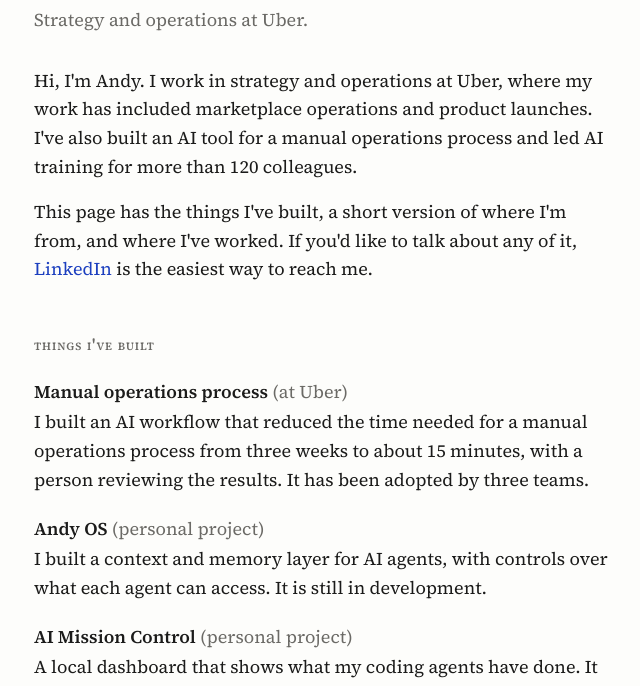
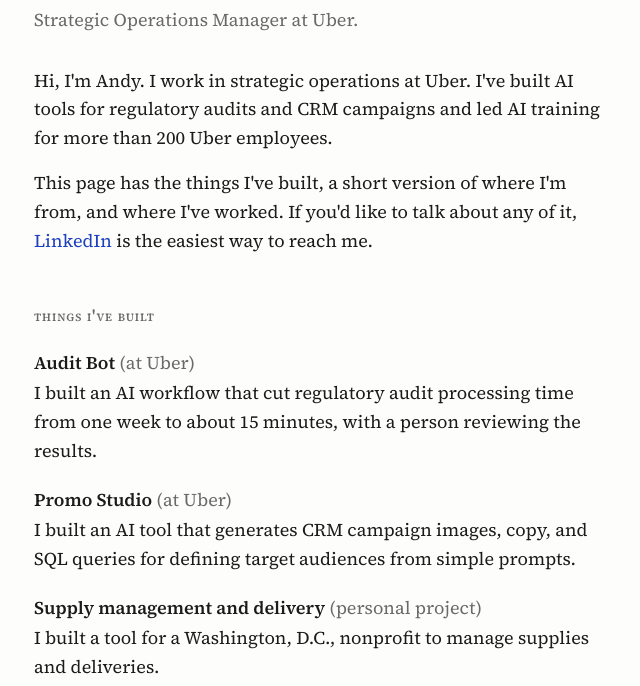
Before and after one commit to kyuyeun/kyuyeun.github.io, a plain HTML site: page index.html in a window 1280 px wide. Shown: the part 91-777 px from the top of the page, without its empty margins (318-958 px from the left). Drawn offline with Linux system fonts and the light colour scheme.

Commit message:
Align portfolio with current resume and add Promo Studio

```diff
--- a/index.html
+++ b/index.html
@@ -16,14 +16,20 @@
 <body>
 <main>
 <h1>Andy Lee</h1>
-<p class="sub">Strategy and operations at Uber.</p>
-<p>Hi, I&#x27;m Andy. I work in strategy and operations at Uber, where my work has included marketplace operations and product launches. I&#x27;ve also built an AI tool for a manual operations process and led AI training for more than 120 colleagues.</p>
+<p class="sub">Strategic Operations Manager at Uber.</p>
+<p>Hi, I&#x27;m Andy. I work in strategic operations at Uber. I&#x27;ve built AI tools for regulatory audits and CRM campaigns and led AI training for more than 200 Uber employees.</p>
 <p>This page has the things I&#x27;ve built, a short version of where I&#x27;m from, and where I&#x27;ve worked. If you&#x27;d like to talk about any of it, <a href="https://www.linkedin.com/in/andres-lee/">LinkedIn</a> is the easiest way to reach me.</p>
 <h2>things I&#x27;ve built</h2>
 <dl>
-<dt>Manual operations process <span style="font-weight:400;color:var(--muted)">(at Uber)</span>
+<dt>Audit Bot <span style="font-weight:400;color:var(--muted)">(at Uber)</span>
 </dt>
-<dd>I built an AI workflow that reduced the time needed for a manual operations process from three weeks to about 15 minutes, with a person reviewing the results. It has been adopted by three teams.</dd>
+<dd>I built an AI workflow that cut regulatory audit processing time from one week to about 15 minutes, with a person reviewing the results.</dd>
+<dt>Promo Studio <span style="font-weight:400;color:var(--muted)">(at Uber)</span>
+</dt>
+<dd>I built an AI tool that generates CRM campaign images, copy, and SQL queries for defining target audiences from simple prompts.</dd>
+<dt>Supply management and delivery <span style="font-weight:400;color:var(--muted)">(personal project)</span>
+</dt>
+<dd>I built a tool for a Washington, D.C., nonprofit to manage supplies and deliveries.</dd>
 <dt>Andy OS <span style="font-weight:400;color:var(--muted)">(personal project)</span>
 </dt>
 <dd>I built a context and memory layer for AI agents, with controls over what each agent can access. It is still in development.</dd>
@@ -39,14 +45,14 @@
 <h2>work and school</h2>
 <ul class="cv">
 <li>
-<span class="yr">2025 – now</span>
+<span class="yr">2025 – present</span>
 <span>
-<strong>Uber.</strong> Strategy and operations. My work has included marketplace operations, product launches, and the internal AI workflow described above.</span>
+<strong>Uber.</strong> Strategic Operations Manager. I analyzed regulatory and traffic data across 48 U.S. cities to help unlock $18M in annual revenue from cross-state trips. Audit Bot and Promo Studio are used by 60+ team members across both tools.</span>
 </li>
 <li>
 <span class="yr">2023 – 2025</span>
 <span>
-<strong>Capital One.</strong> Corporate and product strategy. I researched credit cards, mobile experiences and possible new businesses to help decide where the company should invest.</span>
+<strong>Capital One.</strong> Associate, Product Strategy &amp; Corporate Strategy. I analyzed premium credit card performance and customer research, studied competitors’ payments strategies, and led market sizing and financial modeling for a software opportunity that secured $250M in product investment.</span>
 </li>
 <li>
 <span class="yr">2018 – 2023</span>
@@ -59,7 +65,7 @@
 <strong>Project Access.</strong> Director of Operations. I helped grow the U.S. volunteer network from 58 to 600 and contributed to the organization’s work helping 1,832 underserved students apply to college.</span>
 </li>
 </ul>
-<p style="margin-top:1rem">I’ve also led youth seminars and provided free workshops on AI, college applications and essay writing.</p>
+<p style="margin-top:1rem">Since August 2023, I’ve served as a youth group leader at Virginia Global Mission Church, leading youth seminars and providing free workshops on AI, college applications, and essay writing.</p>
 <h2>other things</h2>
 <p>Philosophy, poetry, photography, hip-hop and R&amp;B. I play guitar and I like to hike.</p>
 <p>Eventually I&#x27;d like to make shows and films for young people who think there is only one way to succeed. I want them to see that their lives can turn out very differently from what they pictured and still be good.</p>
```
